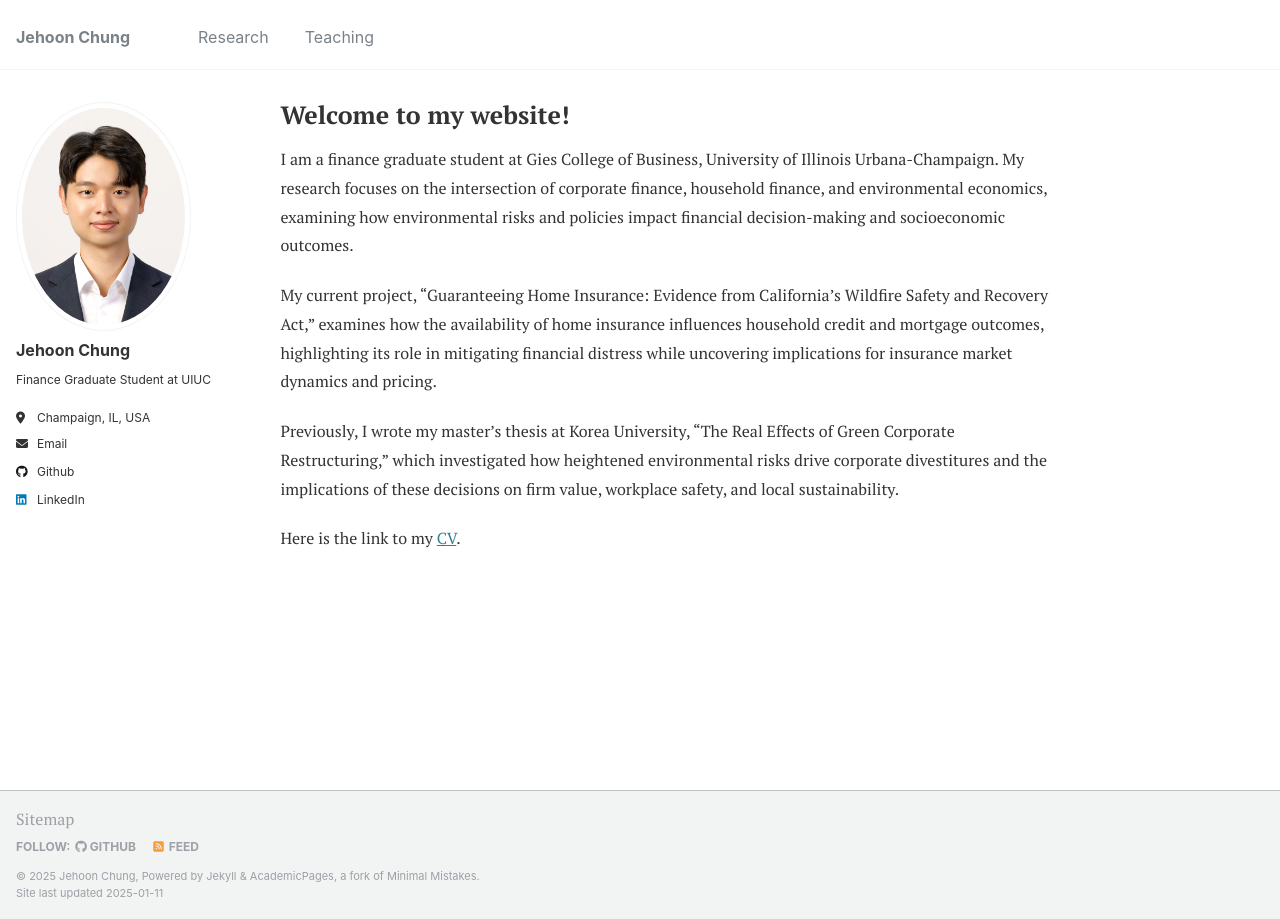
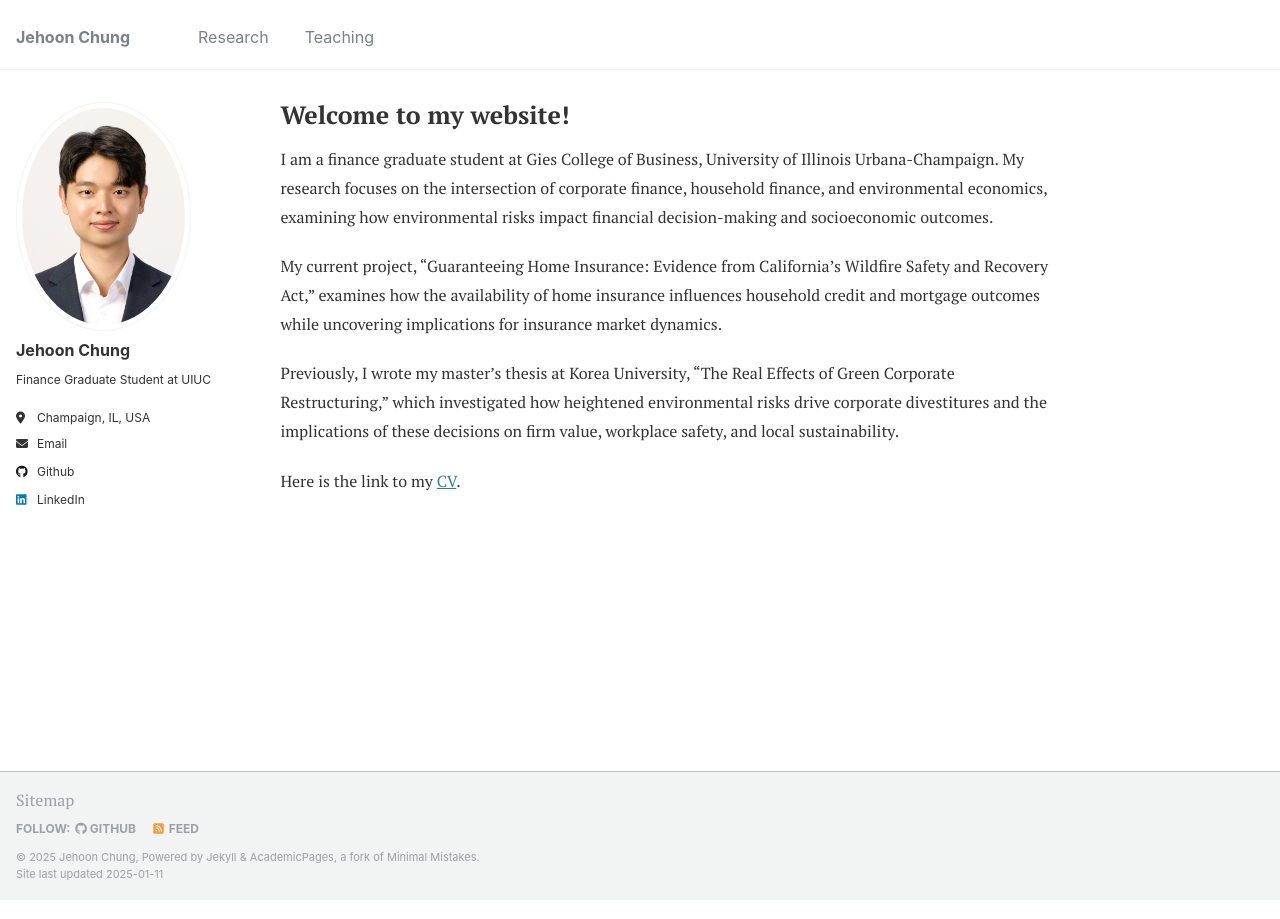
Before and after one commit to JehoonChung/jehoonchung.github.io, a Jekyll site: the page built from _pages/about.md, in a window 1280 px wide. Built offline with Jekyll 4.4.1, drawn with Linux system fonts in a browser that asks for light colours.

Commit message:
Update about.md

```diff
--- a/_pages/about.md
+++ b/_pages/about.md
@@ -8,9 +8,9 @@ redirect_from:
 ---
 
 
-I am a finance graduate student at Gies College of Business, University of Illinois Urbana-Champaign. My research focuses on the intersection of corporate finance, household finance, and environmental economics, examining how environmental risks and policies impact financial decision-making and socioeconomic outcomes.
+I am a finance graduate student at Gies College of Business, University of Illinois Urbana-Champaign. My research focuses on the intersection of corporate finance, household finance, and environmental economics, examining how environmental risks impact financial decision-making and socioeconomic outcomes.
 
-My current project, "Guaranteeing Home Insurance: Evidence from California’s Wildfire Safety and Recovery Act," examines how the availability of home insurance influences household credit and mortgage outcomes, highlighting its role in mitigating financial distress while uncovering implications for insurance market dynamics and pricing.
+My current project, "Guaranteeing Home Insurance: Evidence from California’s Wildfire Safety and Recovery Act," examines how the availability of home insurance influences household credit and mortgage outcomes while uncovering implications for insurance market dynamics.
 
 Previously, I wrote my master's thesis at Korea University, "The Real Effects of Green Corporate Restructuring," which investigated how heightened environmental risks drive corporate divestitures and the implications of these decisions on firm value, workplace safety, and local sustainability.
 
```
